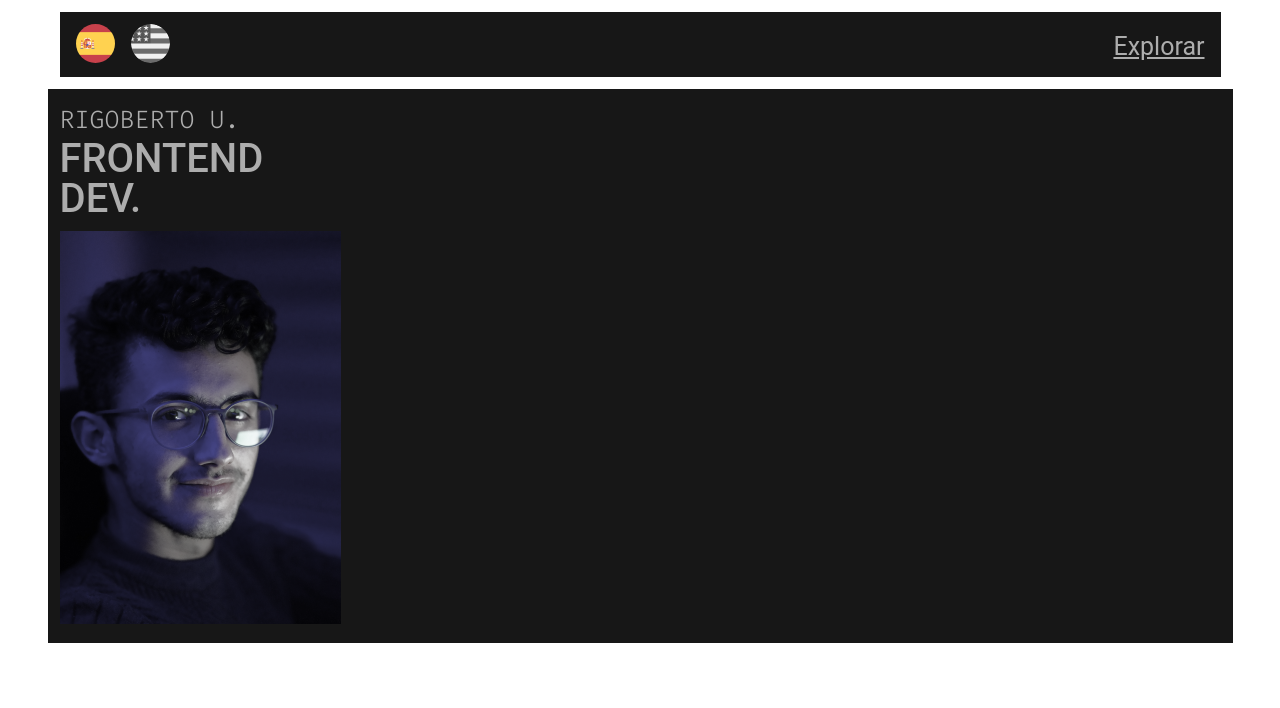
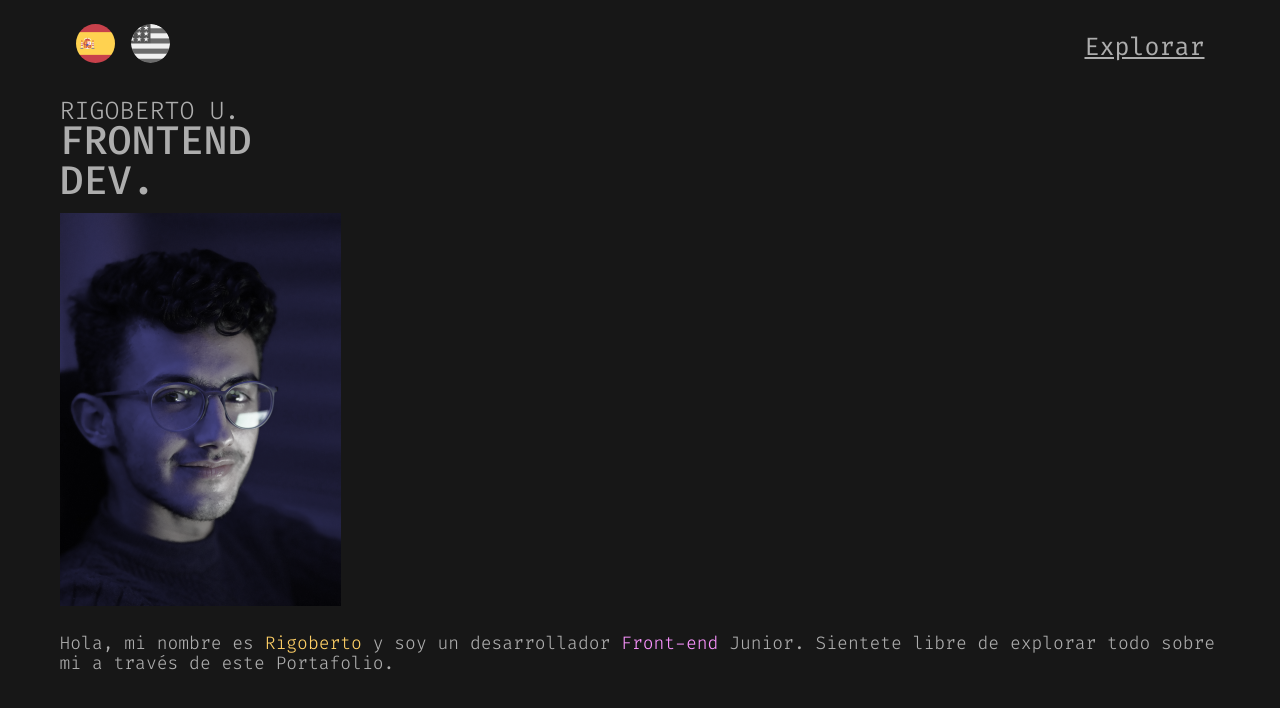
Before and after one commit to RigoBoscan/portafolio, a Vue app: page / in a window 1280 px wide. Shown: the top 708 px of the page. Built offline with nearby package versions, Linux system fonts and the light colour scheme.

Commit message:
add primary page

```diff
--- a/src/App.vue
+++ b/src/App.vue
@@ -19,3 +19,7 @@ export default {
   },
 };
 </script>
+
+<style lang="scss">
+
+</style>
--- a/src/assets/sass/global.scss
+++ /dev/null
@@ -1,4 +0,0 @@
-html {
-  font-family: "Fira Code", monospace;
-  background-color: #171717;
-}
--- a/src/components/home/home.scss
+++ b/src/components/home/home.scss
@@ -2,20 +2,18 @@
   width: 100%;
   max-width: 100%;
   padding: 20px;
-  background-color: #171717;
 
   .information{
-    p{
-      color: #ADADAD;
+    .name{
       font-size: 25px;
-      font-weight: 300;
-      font-family: "Fira Code";
     }
-    h1{
-      color: #ADADAD;
-      font-size: 40px;
-      line-height: 40px;
-      font-weight: 500;
+    .description{
+      .span-yellow{
+        color: #FFD066;
+      }
+      .span-pink{
+        color: #FB94FF;
+      }
     }
   }
 }
--- a/src/components/home/home.vue
+++ b/src/components/home/home.vue
@@ -1,7 +1,7 @@
 <template>
   <v-container class="container-home">
     <div class="information">
-      <p class="mb-0">RIGOBERTO U.</p>
+      <p class="mb-0 name">RIGOBERTO U.</p>
       <h1>
         FRONTEND <br />
         DEV.
@@ -13,6 +13,12 @@
         src="../../assets/img/imageprueba.png"
         alt=""
       />
+
+      <p class="description mt-5">
+        Hola, mi nombre es <span class="span-yellow">Rigoberto</span> y soy un
+        desarrollador <span class="span-pink">Front-end</span> Junior. Sientete libre de explorar todo sobre mi
+        a través de este Portafolio.
+      </p>
     </div>
   </v-container>
 </template>
--- a/src/main.js
+++ b/src/main.js
@@ -3,7 +3,7 @@ import App from "./App.vue";
 import router from "./router";
 import store from "./store";
 import vuetify from "./plugins/vuetify";
-import global from "./assets/sass/global.scss";
+import "./sass/main.scss";
 
 Vue.config.productionTip = false;
 
@@ -11,6 +11,5 @@ new Vue({
   router,
   store,
   vuetify,
-  global,
   render: (h) => h(App),
 }).$mount("#app");
--- /dev/null
+++ b/src/sass/base/global.scss
@@ -0,0 +1,22 @@
+main {
+  background-color: #171717;
+  font-family: "Fira Code";
+}
+
+h1 {
+  color: #adadad;
+  font-size: 40px;
+  line-height: 40px;
+  font-weight: 500;
+}
+
+p {
+  color: #adadad;
+  font-size: 18px;
+  font-weight: 300;
+  line-height: 20px;
+}
+
+.container {
+  width: 100%;
+}
--- /dev/null
+++ b/src/sass/main.scss
@@ -0,0 +1 @@
+@import "./base/global.scss"
```
